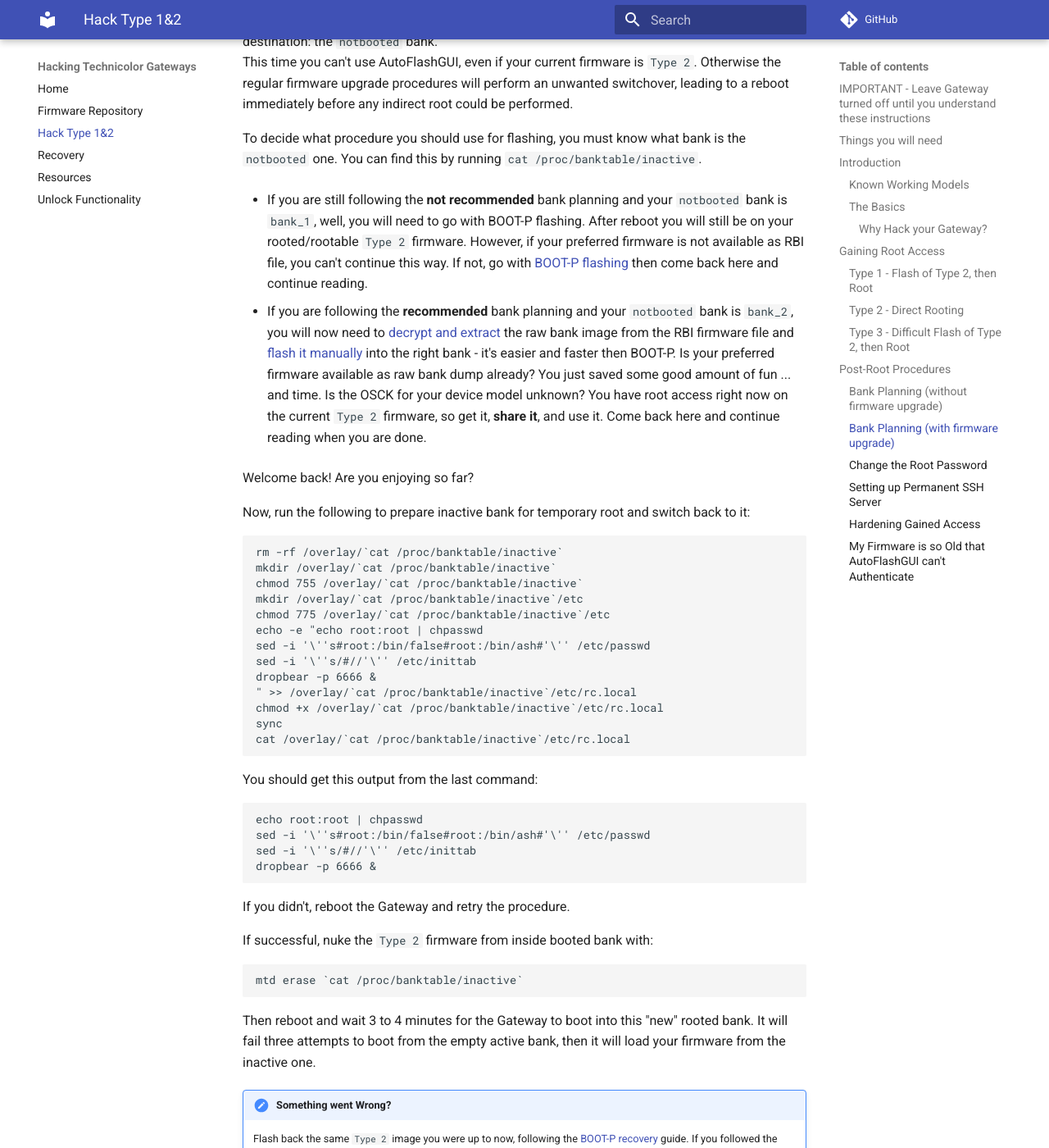
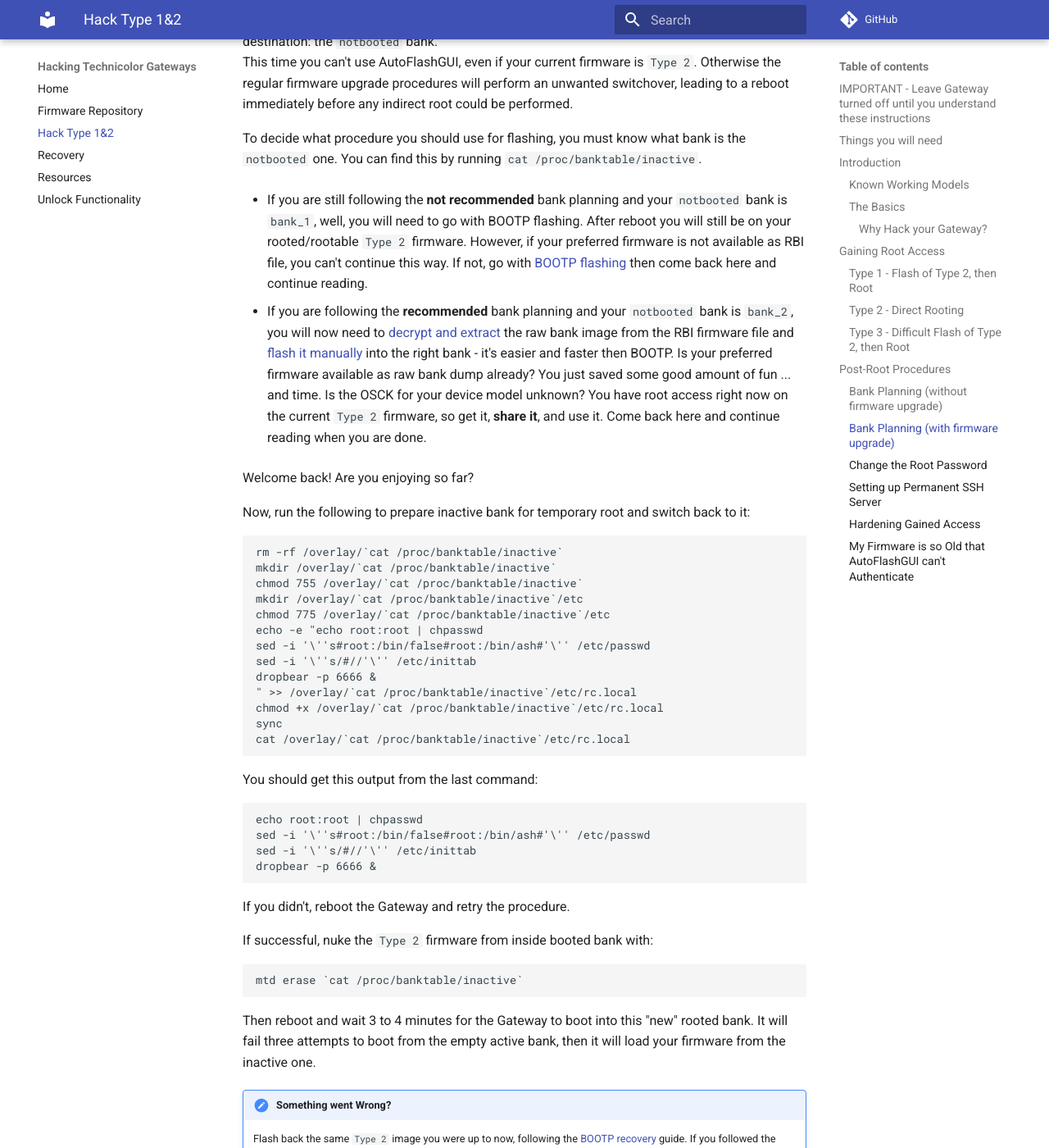
Before and after one commit to hack-technicolor/hack-technicolor, an MkDocs documentation site: the page built from docs/Hack Type 1&2.md, in a window 1280 px wide and 1400 px high, scrolled down 8937 px. Shown: the whole window at 82% size. Built offline with MkDocs 1.6.1 and Material for MkDocs 9.7.7, drawn with Linux system fonts in a browser that asks for light colours; comment, search, counter and statistics services are not loaded.

Commit message:
BOOT-P to BOOTP

```diff
--- a/docs/Hack Type 1&2.md
+++ b/docs/Hack Type 1&2.md
@@ -258,9 +258,9 @@ This time you can't use AutoFlashGUI, even if your current firmware is `Type 2`.
 
 To decide what procedure you should use for flashing, you must know what bank is the `notbooted` one. You can find this by running `cat /proc/banktable/inactive`.
 
-- If you are still following the **not recommended** bank planning and your `notbooted` bank is `bank_1`, well, you will need to go with BOOT-P flashing. After reboot you will still be on your rooted/rootable `Type 2` firmware. However, if your preferred firmware is not available as RBI file, you can't continue this way. If not, go with [BOOT-P flashing](/Recovery/#boot-p-recovery-mode-tftp-flashing) then come back here and continue reading.
+- If you are still following the **not recommended** bank planning and your `notbooted` bank is `bank_1`, well, you will need to go with BOOTP flashing. After reboot you will still be on your rooted/rootable `Type 2` firmware. However, if your preferred firmware is not available as RBI file, you can't continue this way. If not, go with [BOOTP flashing](/Recovery/#bootp-recovery-mode-tftp-flashing) then come back here and continue reading.
 
-- If you are following the **recommended** bank planning and your `notbooted` bank is `bank_2`, you will now need to [decrypt and extract](/Resources/#decrypting-firmware) the raw bank image from the RBI firmware file and [flash it manually](/Resources/#backuprestore-bit-for-bit-dumps) into the right bank - it's easier and faster then BOOT-P. Is your preferred firmware available as raw bank dump already? You just saved some good amount of fun ... and time. Is the OSCK for your device model unknown? You have root access right now on the current `Type 2` firmware, so get it, **share it**, and use it. Come back here and continue reading when you are done.
+- If you are following the **recommended** bank planning and your `notbooted` bank is `bank_2`, you will now need to [decrypt and extract](/Resources/#decrypting-firmware) the raw bank image from the RBI firmware file and [flash it manually](/Resources/#backuprestore-bit-for-bit-dumps) into the right bank - it's easier and faster then BOOTP. Is your preferred firmware available as raw bank dump already? You just saved some good amount of fun ... and time. Is the OSCK for your device model unknown? You have root access right now on the current `Type 2` firmware, so get it, **share it**, and use it. Come back here and continue reading when you are done.
 
 Welcome back! Are you enjoying so far?
 
@@ -302,7 +302,7 @@ mtd erase `cat /proc/banktable/inactive`
 Then reboot and wait 3 to 4 minutes for the Gateway to boot into this "new" rooted bank. It will fail three attempts to boot from the empty active bank, then it will load your firmware from the inactive one.
 
 !!! hint "Something went Wrong?"
-    Flash back the same `Type 2` image you were up to now, following the [BOOT-P recovery](/Recovery/#boot-p-recovery-mode-tftp-flashing) guide. If you followed the initial advice about bank planning, you will be back on the exact situation you were before the last command. Otherwise, you will likely need to solve a typical *soft-brick* issue: prepare some extra luck, perform a [RTFD](/Recovery/#reset-to-factory-defaults-rtfd) and then restart over from the beginning.
+    Flash back the same `Type 2` image you were up to now, following the [BOOTP recovery](/Recovery/#bootp-recovery-mode-tftp-flashing) guide. If you followed the initial advice about bank planning, you will be back on the exact situation you were before the last command. Otherwise, you will likely need to solve a typical *soft-brick* issue: prepare some extra luck, perform a [RTFD](/Recovery/#reset-to-factory-defaults-rtfd) and then restart over from the beginning.
 
 Now you have temporary root access on your preferred firmware, you can now jump below to set your own root access [password](#change-the-root-password).
 
```
